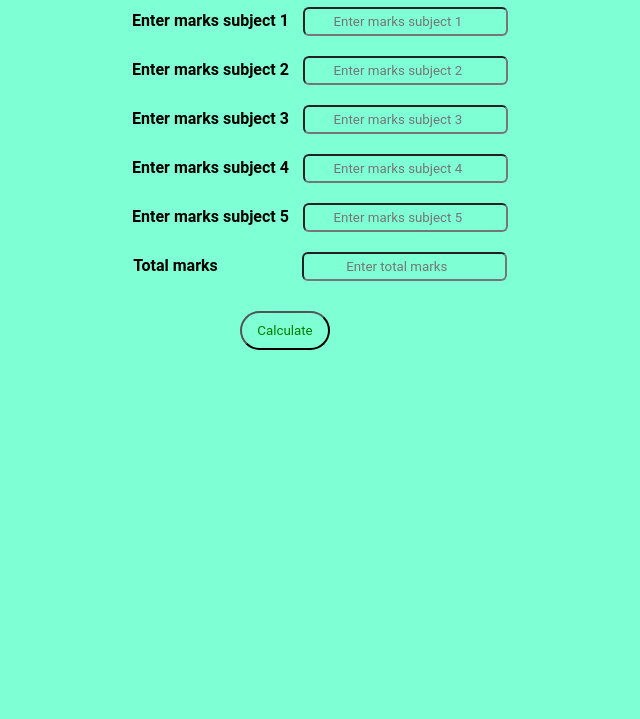
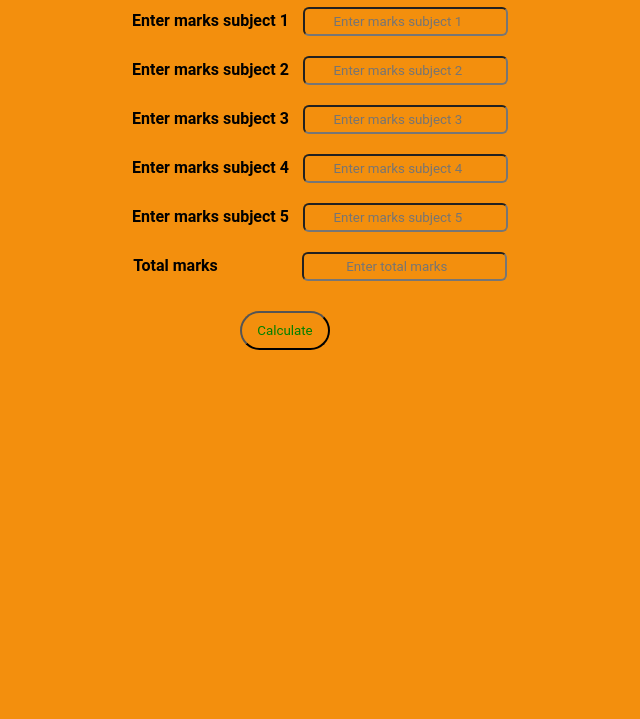
Before and after one commit to Aahmedimran/Student-Resultcalculator, a plain HTML site: page index.html in a window 1280 px wide. Shown: the part 81-800 px from the top of the page, without its empty margins (315-955 px from the left). Drawn offline with Linux system fonts and the light colour scheme.

Commit message:
add commit for other devlper

```diff
--- a/style.css
+++ b/style.css
@@ -3,7 +3,7 @@
    padding: 0%;
    font-family: 'Roboto', sans-serif;
    text-align: center;
-  background-color: aquamarine;
+  background-color: rgb(243, 143, 13);
 }
 
 h1{
```
Also changed, not shown: index.js (+4 -3 lines).
